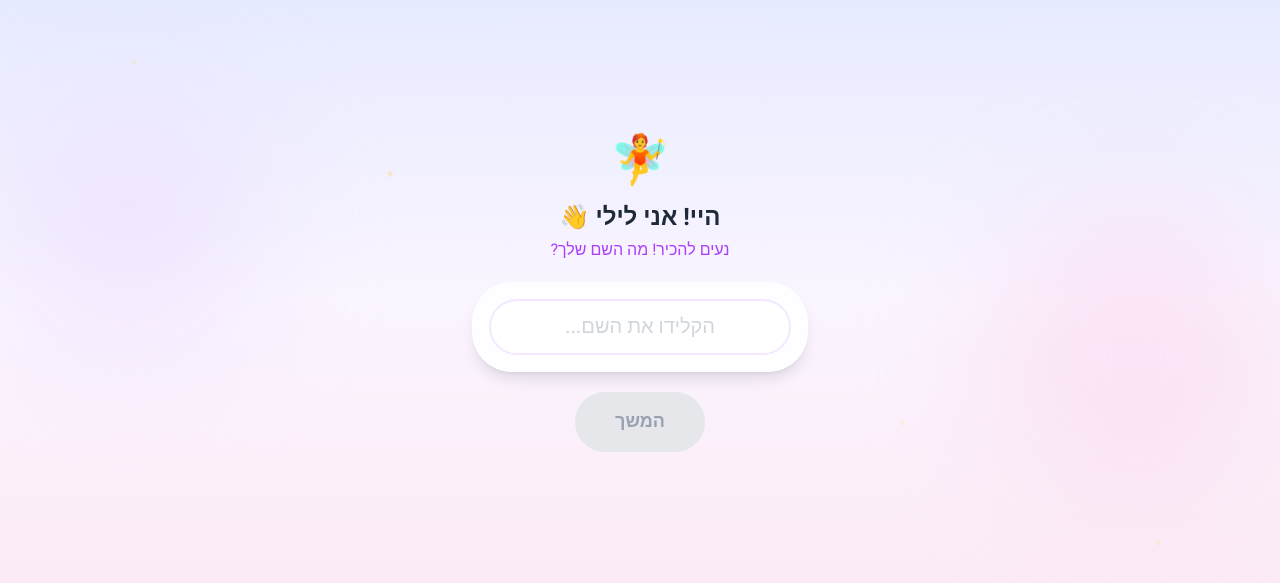
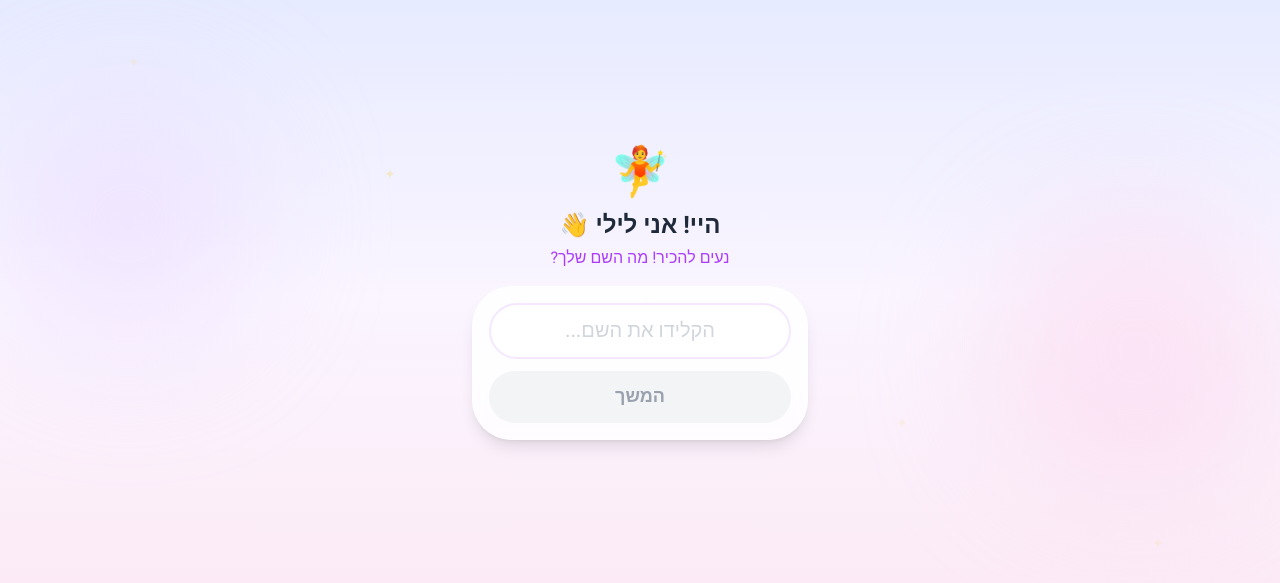
Before and after one commit to TalBM2010/Agent-Lily, a Next.js app: page / in a window 1280 px wide. Shown: the part 105-688 px from the top of the page. Built offline with nearby package versions, Linux system fonts and the light colour scheme.

Commit message:
fix: Put submit button inside input card so both visible with keyboard

```diff
--- a/src/components/onboarding/NameStep.tsx
+++ b/src/components/onboarding/NameStep.tsx
@@ -9,7 +9,7 @@ type NameStepProps = {
 
 export function NameStep({ onNext }: NameStepProps) {
   const [name, setName] = useState("");
-  const inputRef = useRef<HTMLInputElement>(null);
+  const cardRef = useRef<HTMLDivElement>(null);
 
   function handleSubmit(e: React.FormEvent) {
     e.preventDefault();
@@ -17,10 +17,9 @@ export function NameStep({ onNext }: NameStepProps) {
     if (trimmed) onNext(trimmed);
   }
 
-  function scrollToInput() {
-    // Scroll input into view when keyboard opens
+  function scrollToCard() {
     setTimeout(() => {
-      inputRef.current?.scrollIntoView({ behavior: "smooth", block: "center" });
+      cardRef.current?.scrollIntoView({ behavior: "smooth", block: "center" });
     }, 300);
   }
 
@@ -35,7 +34,7 @@ export function NameStep({ onNext }: NameStepProps) {
     >
       {/* Lily */}
       <motion.div
-        className="relative mb-4"
+        className="relative mb-3"
         animate={{ y: [0, -5, 0] }}
         transition={{ duration: 3, repeat: Infinity, ease: "easeInOut" }}
       >
@@ -53,23 +52,25 @@ export function NameStep({ onNext }: NameStepProps) {
       <h1 className="text-2xl font-bold text-gray-800 mb-1 text-center">
         היי! אני לילי 👋
       </h1>
-      <p className="text-base text-purple-600/80 mb-5 text-center">
+      <p className="text-base text-purple-600/80 mb-4 text-center">
         נעים להכיר! מה השם שלך?
       </p>
 
-      {/* Input card */}
-      <div className="w-full bg-white/80 backdrop-blur-sm rounded-2xl p-4 shadow-lg border border-white/50 mb-5">
+      {/* Input card with button inside */}
+      <div
+        ref={cardRef}
+        className="w-full bg-white/80 backdrop-blur-sm rounded-2xl p-4 shadow-lg border border-white/50"
+      >
         <input
-          ref={inputRef}
           type="text"
           value={name}
           onChange={(e) => setName(e.target.value)}
-          onFocus={scrollToInput}
-          onClick={scrollToInput}
+          onFocus={scrollToCard}
+          onClick={scrollToCard}
           placeholder="הקלידו את השם..."
           dir="rtl"
           className="
-            w-full text-center text-xl py-3 px-4
+            w-full text-center text-xl py-3 px-4 mb-3
             rounded-xl border-2 border-purple-100
             focus:border-purple-400 focus:outline-none focus:ring-2 focus:ring-purple-100
             bg-white text-gray-800 placeholder:text-gray-300
@@ -79,27 +80,27 @@ export function NameStep({ onNext }: NameStepProps) {
           autoCapitalize="words"
           maxLength={20}
         />
-      </div>
 
-      {/* Submit button */}
+        {/* Button inside card */}
         <motion.button
           type="submit"
           disabled={!name.trim()}
           className={`
-          px-10 py-4 rounded-full text-lg font-bold
+            w-full py-3 rounded-xl text-lg font-bold
             transition-all duration-300
             ${name.trim()
-            ? "text-white bg-gradient-to-r from-purple-500 via-pink-500 to-rose-500 shadow-lg shadow-purple-500/30 active:scale-95"
-            : "text-gray-400 bg-gray-200 cursor-not-allowed"
+              ? "text-white bg-gradient-to-r from-purple-500 via-pink-500 to-rose-500 shadow-md active:scale-95"
+              : "text-gray-400 bg-gray-100 cursor-not-allowed"
             }
           `}
-        whileTap={name.trim() ? { scale: 0.95 } : {}}
+          whileTap={name.trim() ? { scale: 0.97 } : {}}
         >
-        <span className="flex items-center gap-2">
+          <span className="flex items-center justify-center gap-2">
             המשך
             {name.trim() && <span>→</span>}
           </span>
         </motion.button>
+      </div>
     </motion.form>
   );
 }
```
Lines whose indentation alone changed are shown as unchanged.
